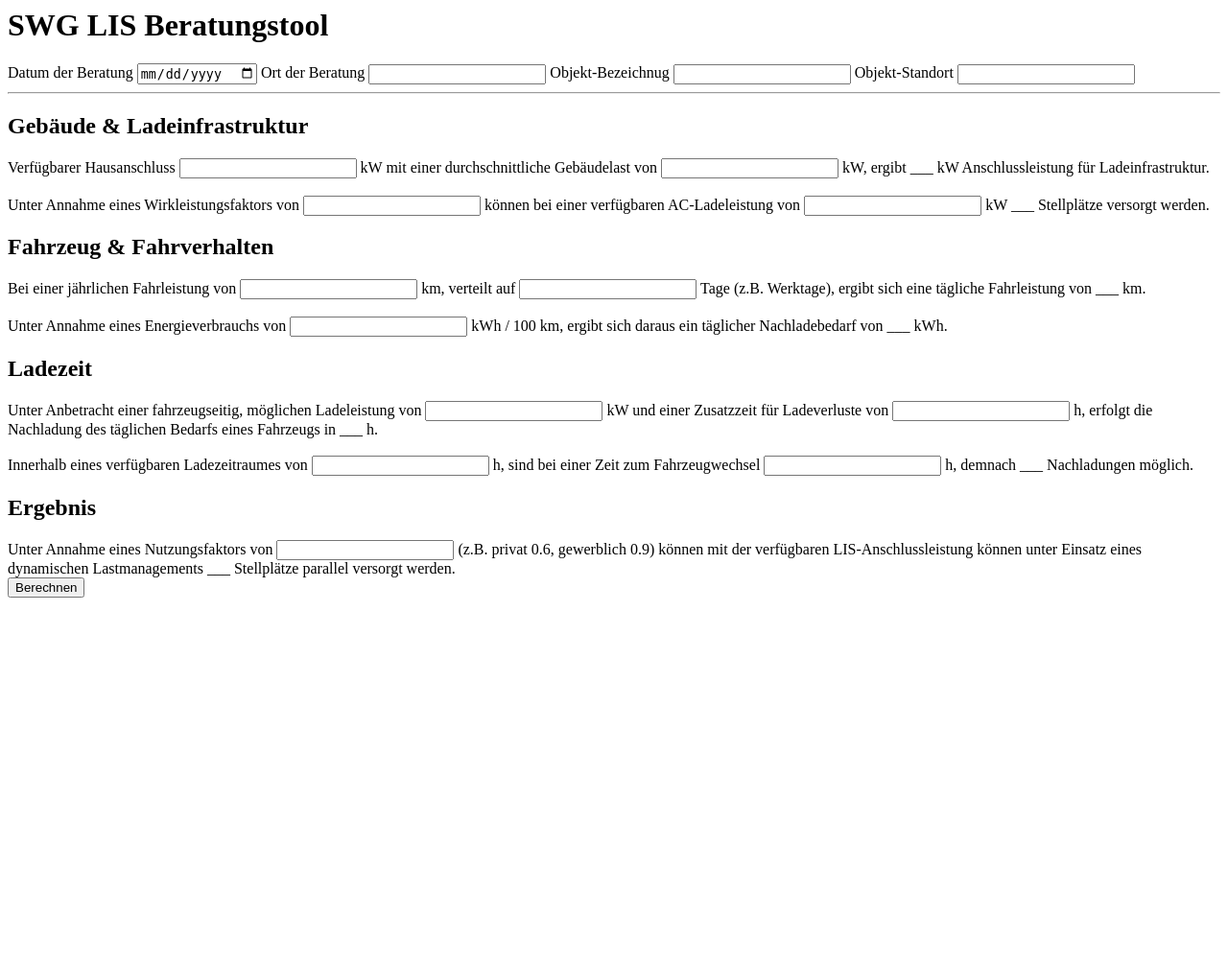
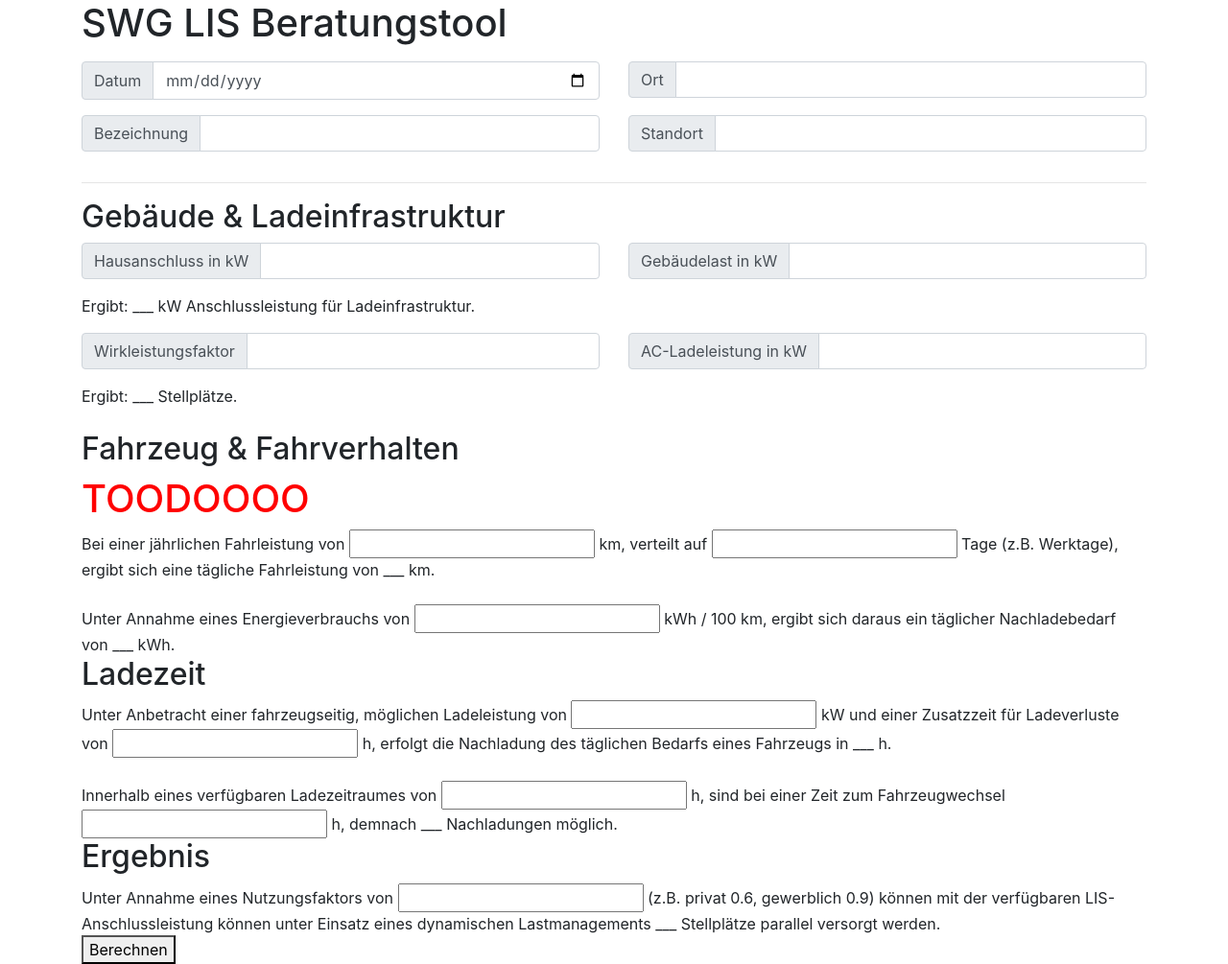
Before and after one commit to EazyRydah/cp-calculation-tool, a PHP site: page / in a window 1280 px wide. Shown: the whole page at 96% size. Before the commit the page ends 623 px from the top, so only its background shows below. Run offline with PHP 8.4, Linux system fonts and the light colour scheme; data that the repository does not hold is empty; some libraries are stand-ins or nearby versions.

Commit message:
UI updated.

```diff
--- a/public/exportPDF.php
+++ b/public/exportPDF.php
@@ -39,7 +39,7 @@ function exportPDF() {
     <table cellpadding="2" cellspacing="0" style="width: 100%; margin-top:100px;">
         <br>
         <tr>
-            <td><span style="font-weight: bold">Datum: </span> <span>'. $_POST['input_date'] .'</span></td>
+            <td><span style="font-weight: bold">Datum: </span> <span>'. $date .'</span></td>
             <td><span style="font-weight: bold">Ort: </span> <span>'. $_POST['input_location'] .'</span></td>
         </tr>
         <br>
--- a/public/index.php
+++ b/public/index.php
@@ -137,6 +137,21 @@ if ($_SERVER['REQUEST_METHOD'] == 'POST' && empty($errors)) {
 
 ?>
 
+
+
+<!DOCTYPE html>
+<html lang="de">
+<head>
+    <meta charset="UTF-8">
+    <meta name="viewport" content="width=device-width, initial-scale=1.0">
+    <title>SWG LIS Beratungstool</title>
+    <link rel="stylesheet" href="https://maxcdn.bootstrapcdn.com/bootstrap/4.0.0/css/bootstrap.min.css" integrity="sha384-Gn5384xqQ1aoWXA+058RXPxPg6fy4IWvTNh0E263XmFcJlSAwiGgFAW/dAiS6JXm" crossorigin="anonymous">
+
+</head>
+<body>
+
+<div class="container">
+
     <h1>SWG LIS Beratungstool</h1>
 
     <?php
@@ -153,46 +168,117 @@ if ($_SERVER['REQUEST_METHOD'] == 'POST' && empty($errors)) {
 
     <form action="" method="post">
 
-    <label for="date">Datum der Beratung</label>
-    <input type="date" name="input_date" id="date" value="<?= $_POST['input_date']; ?>">
+        <div class="row">
 
-    <label for="location">Ort der Beratung</label>
-    <input type="text" name="input_location" id="location" value="<?php echo isset($_POST['input_location']) ?  $_POST['input_location'] :  '' ; ?>">
+            <div class="col-md-6">
+            <div class="input-group mb-3">
+                <div class="input-group-prepend">
+                    <span class="input-group-text" id="date">Datum</span>
+                </div>
+                <input type="date" name="input_date" id="date" value="<?= $_POST['input_date']; ?>" class="form-control">
+                </div>
+            </div>
+            <div class="col-md-6">
+                <div class="input-group mb-3">
+                <div class="input-group-prepend">
+                    <span class="input-group-text" id="location">Ort</span>
+                </div>
+                <input type="text" name="input_location" id="location" value="<?php echo isset($_POST['input_location']) ?  $_POST['input_location'] :  '' ; ?>" class="form-control">
+                </div>
+            </div>
 
-    <label for="objectLabel">Objekt-Bezeichnug</label>
-    <input type="text" name="input_objectLabel" id="objectLabel" value="<?php echo isset($_POST['input_objectLabel']) ?  $_POST['input_objectLabel'] :  '' ; ?>">
+        </div>
 
-    <label for="objectLocation">Objekt-Standort</label>
-    <input type="text" name="input_objectLocation" id="objectLocation" value="<?php echo isset($_POST['input_objectLocation']) ?  $_POST['input_objectLocation'] :  '' ; ?>">
+        <div class="row">
+
+            <div class="col-md-6">
+                <div class="input-group mb-3">
+                <div class="input-group-prepend">
+                    <span class="input-group-text" id="date">Bezeichnung</span>
+                </div>
+                <input type="text" name="input_objectLabel" id="objectLabel" value="<?= $_POST['input_objectLabel']; ?>" class="form-control">
+                </div>
+            </div>
+            <div class="col-md-6">
+                <div class="input-group mb-3">
+                    <div class="input-group-prepend">
+                        <span class="input-group-text" id="location">Standort</span>
+                    </div>
+                    <input type="text" name="input_objectLocation" id="objectLocation" value="<?php echo isset($_POST['input_objectLocation']) ?  $_POST['input_objectLocation'] :  '' ; ?>" class="form-control">
+                </div>
+            </div>
+
+        </div>
 
         <hr>
 
         <h2>Gebäude & Ladeinfrastruktur</h2>
 
-    <div>
-        <label for="input_hausanschluss">Verfügbarer Hausanschluss</label>
-        <input type="number" name="input_hausanschluss" value="<?= $_POST['input_hausanschluss'];?>" id="input_hausanschluss"> kW
-        <label for="input_gebäudelast">mit einer durchschnittliche Gebäudelast von</label>
-        <input type="number" name="input_gebäudelast" value="<?= $_POST['input_gebäudelast'];?>"> kW, ergibt
-         <?php echo isset($anschlussLeistungLIS) ? "<strong>". $anschlussLeistungLIS . "</strong>" :  '___';  ?> kW Anschlussleistung für Ladeinfrastruktur.
+        <div class="row">
+
+            <div class="col-md-6">
+                <div class="input-group mb-3">
+                <div class="input-group-prepend">
+                    <span class="input-group-text" id="input_hausanschluss">Hausanschluss in kW</span>
                 </div>
-    <br>
-    <div>
-        <span>Unter Annahme eines Wirkleistungsfaktors von </span>
-        <input type="number" step="0.01" name="input_wirkleistungsfaktor" value="<?= $_POST['input_wirkleistungsfaktor'];?>"> können bei einer verfügbaren AC-Ladeleistung von
-        <input type="number" step="0.01" name="input_ladeleistung" value="<?= $_POST['input_ladeleistung'];?>"> kW
-        <?php echo isset($anzahlStellplätze) ? "<strong>". round($anzahlStellplätze, 2, PHP_ROUND_HALF_DOWN) . "</strong>" :  '___';  ?> Stellplätze versorgt werden.
+                <input type="number" name="input_hausanschluss" id="input_hausanschluss" value="<?= $_POST['input_hausanschluss']; ?>" class="form-control">
+                </div>
             </div>
 
+            <div class="col-md-6">
+                <div class="input-group mb-3">
+                <div class="input-group-prepend">
+                    <span class="input-group-text" id="input_gebäudelast">Gebäudelast in kW</span>
+                </div>
+                <input type="number" name="input_gebäudelast" id="input_gebäudelast" value="<?= $_POST['input_gebäudelast']; ?>" class="form-control">
+                </div>
+            </div>
+
+            <div class="col">
+            Ergibt: <?php echo isset($anschlussLeistungLIS) ? "<strong>". $anschlussLeistungLIS . "</strong>" :  '___';  ?> kW Anschlussleistung für Ladeinfrastruktur.
+            </div>
+
+        </div>
+
+        <div class="row">
+
+            <div class="col-md-6">
+                <div class="input-group my-3">
+                    <div class="input-group-prepend">
+                        <span class="input-group-text" id="input_wirkleistungsfaktor">Wirkleistungsfaktor</span>
+                    </div>
+                    <input type="number" step="0.01" name="input_wirkleistungsfaktor" id="input_wirkleistungsfaktor" value="<?= $_POST['input_wirkleistungsfaktor']; ?>" class="form-control">
+                </div>
+            </div>
+
+            <div class="col-md-6">
+                <div class="input-group my-3">
+                    <div class="input-group-prepend">
+                        <span class="input-group-text" id="input_ladeleistung">AC-Ladeleistung in kW</span>
+                    </div>
+                    <input type="number" name="input_ladeleistung" id="input_ladeleistung" value="<?= $_POST['input_ladeleistung']; ?>" class="form-control">
+                </div>
+            </div>
+
+            <div class="col">
+            Ergibt: <?php echo isset($anzahlStellplätze) ? "<strong>". round($anzahlStellplätze, 2, PHP_ROUND_HALF_DOWN) . "</strong>" :  '___';  ?> Stellplätze.
+            </div>
+
+        </div>
+
+        <br>
+
         <h2>Fahrzeug & Fahrverhalten</h2>
-
+        <h1 style="color: red;">TOODOOOO</h1>
         <div>
             <span>Bei einer jährlichen Fahrleistung von </span>
             <input type="number" name="input_jahresfahrleistung" value="<?= $_POST['input_jahresfahrleistung'];?>"> km, verteilt auf
             <input type="number" name="input_anzahltage" value="<?= $_POST['input_anzahltage'];?>"> Tage (z.B. Werktage), ergibt sich eine tägliche Fahrleistung von
             <?php echo isset($täglicheFahrleistung) ? "<strong>". round($täglicheFahrleistung, 2, PHP_ROUND_HALF_DOWN) . "</strong>"  :  '___';  ?> km.
         </div>
+
         <br>
+
         <div>
             <span>Unter Annahme eines Energieverbrauchs von </span>
             <input type="number" name="input_verbrauch" value="<?= $_POST['input_verbrauch'];?>"> kWh / 100 km, ergibt sich daraus ein täglicher Nachladebedarf von
@@ -207,7 +293,9 @@ if ($_SERVER['REQUEST_METHOD'] == 'POST' && empty($errors)) {
             <input type="number" step="0.01" name="input_ladeverlustzeit" value="<?= $_POST['input_ladeverlustzeit'];?>"> h, erfolgt die Nachladung des täglichen Bedarfs eines Fahrzeugs in
             <?php echo isset($täglicherNachladebedarfZeit) ? "<strong>". round($täglicherNachladebedarfZeit, 2) . "</strong>" :  '___';  ?> h.
         </div>
+
         <br>
+
         <div>
             <span>Innerhalb eines verfügbaren Ladezeitraumes von</span>
             <input type="number" step="0.01" name="input_ladezeitraum" value="<?= $_POST['input_ladezeitraum'];?>"> h, sind bei einer Zeit zum Fahrzeugwechsel
@@ -279,3 +367,11 @@ if ($_SERVER['REQUEST_METHOD'] == 'POST' && empty($errors)) {
     </form>
 
 <?php endif; ?>
+
+</div>
+
+<script src="https://code.jquery.com/jquery-3.2.1.slim.min.js" integrity="sha384-KJ3o2DKtIkvYIK3UENzmM7KCkRr/rE9/Qpg6aAZGJwFDMVNA/GpGFF93hXpG5KkN" crossorigin="anonymous"></script>
+<script src="https://cdnjs.cloudflare.com/ajax/libs/popper.js/1.12.9/umd/popper.min.js" integrity="sha384-ApNbgh9B+Y1QKtv3Rn7W3mgPxhU9K/ScQsAP7hUibX39j7fakFPskvXusvfa0b4Q" crossorigin="anonymous"></script>
+<script src="https://maxcdn.bootstrapcdn.com/bootstrap/4.0.0/js/bootstrap.min.js" integrity="sha384-JZR6Spejh4U02d8jOt6vLEHfe/JQGiRRSQQxSfFWpi1MquVdAyjUar5+76PVCmYl" crossorigin="anonymous"></script>
+</body>
+</html>
```
Lines whose indentation alone changed are shown as unchanged.
